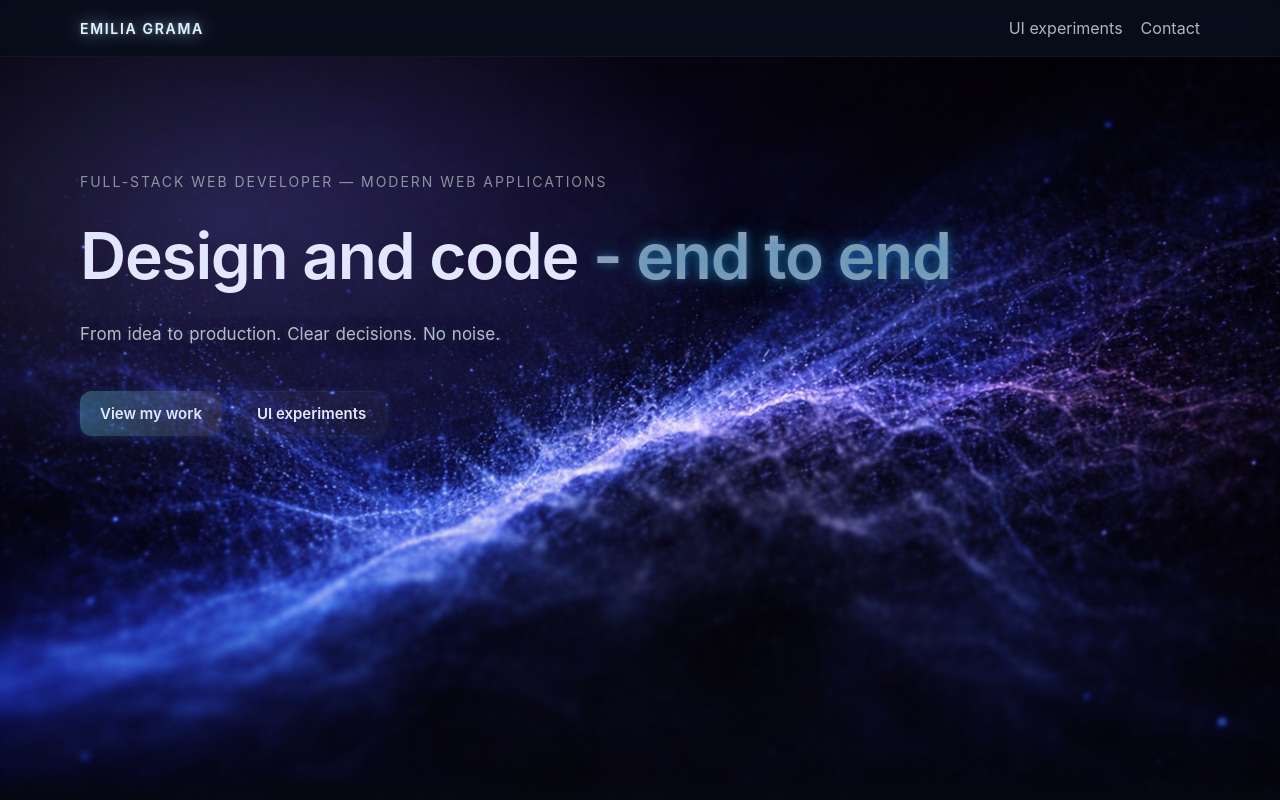
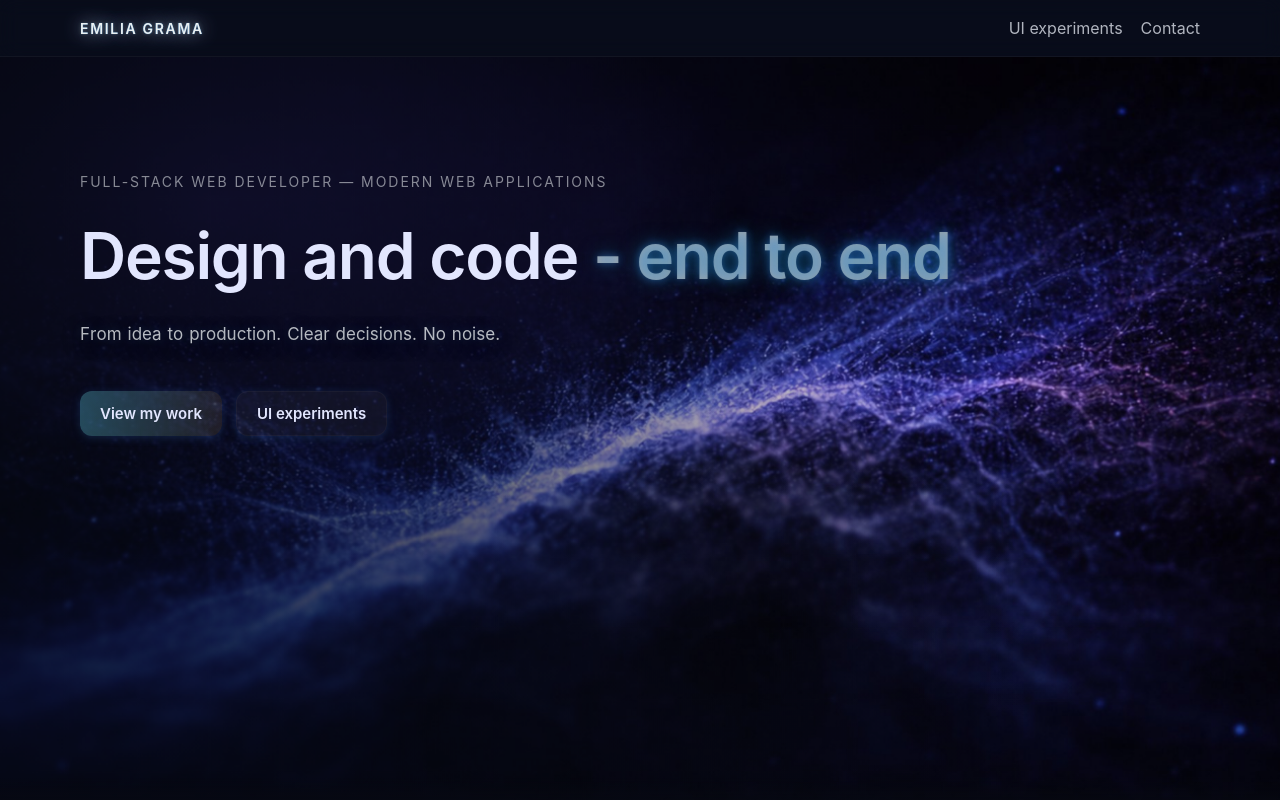
Before and after one commit to emiliagrama/emilia-grama-site, a React (Vite) app: page / in a window 1280 px wide. Shown: the top 800 px of the page. Built offline with nearby package versions, Linux system fonts and the light colour scheme; grey boxes are pictures that could not be loaded.

Commit message:
Refine hero background animation

```diff
--- a/package.json
+++ b/package.json
@@ -13,6 +13,7 @@
     "@radix-ui/react-select": "^2.2.6",
     "@react-three/fiber": "^9.5.0",
     "date-fns": "^4.1.0",
+    "gsap": "^3.14.2",
     "lucide-react": "^0.576.0",
     "react": "^19.2.0",
     "react-day-picker": "^9.14.0",
--- a/src/styles/homepage.css
+++ b/src/styles/homepage.css
@@ -204,57 +204,60 @@
 
 .section{ padding: 72px 0; }
 
-.hero{
+.hero {
   position: relative;
   z-index: 3;
   padding-top: clamp(100px, 12vh, 160px) !important;
-  padding-bottom: clamp(30px, 35vh, 90px)!important;
+  padding-bottom: clamp(30px, 35vh, 90px) !important;
   overflow: hidden;
   min-height: calc(100svh - 10px);
-  background:
-    /* readability layer — LIGHTER than before */
+
+}
+
+.hero::before {
+  content: "";
+  position: absolute;
+  inset: 0;
+  background-image:
+    linear-gradient(
+      to right,
+      rgba(5, 8, 18, 0.8) 0%,
+      rgba(5, 8, 18, 0.6) 35%,
+      rgba(5, 8, 18, 0.2) 65%,
+      transparent 85%
+    ),
     linear-gradient(
       180deg,
       rgba(7, 9, 18, 0) 0%,
       rgba(7, 9, 18, 0) 40%,
       rgba(7, 9, 18, 0.12) 100%
     ),
-
-    /* accent glow (keeps identity) */
     radial-gradient(
       900px 520px at 18% 20%,
-      rgba(138, 123, 255, 0.267),
+      rgba(54, 42, 131, 0.623),
       transparent 55%
     ),
-
-    /* image */
     url("/images/universe/hero-wave.jpg");
-
   background-size: cover;
   background-position: center;
   background-repeat: no-repeat;
+  transform-origin: center;
+  animation: heroWaveDrift 16s ease-in-out infinite alternate;
+  will-change: transform;
+  z-index: 0;
 }
 
-.hero .container{
+.hero .container {
   position: relative;
-  z-index: 3;
+  z-index: 2;
 }
 
-.hero::before {
-
-  background: linear-gradient(
-    to right,
-    rgba(5,8,18,0.8) 0%,
-    rgba(5,8,18,0.6) 35%,
-    rgba(5,8,18,0.2) 65%,
-    transparent 85%
-  );
-}
-
-.hero::after{
-  content:"";
-  position:absolute;
-  left:0; right:0; bottom:-1px;
+.hero::after {
+  content: "";
+  position: absolute;
+  left: 0;
+  right: 0;
+  bottom: -1px;
   height: 70px;
   background: linear-gradient(
     to bottom,
@@ -262,10 +265,18 @@
     rgba(7, 9, 18, 0.74) 35%,
     rgb(6, 9, 20) 100%
   );
-  pointer-events:none;
-  z-index: 2;
+  pointer-events: none;
+  z-index: 1;
 }
 
+@keyframes heroWaveDrift {
+  0% {
+    transform: scale(1.05) translate3d(0, 0, 0);
+  }
+  100% {
+    transform: scale(1) translate3d(-10px, -6px, 0);
+  }
+}
 .heroMeta{
   font-size: 14px;
   letter-spacing: .14em;
```
Also changed, not shown: 1 other file (tests, documents, lock files or other folders).
